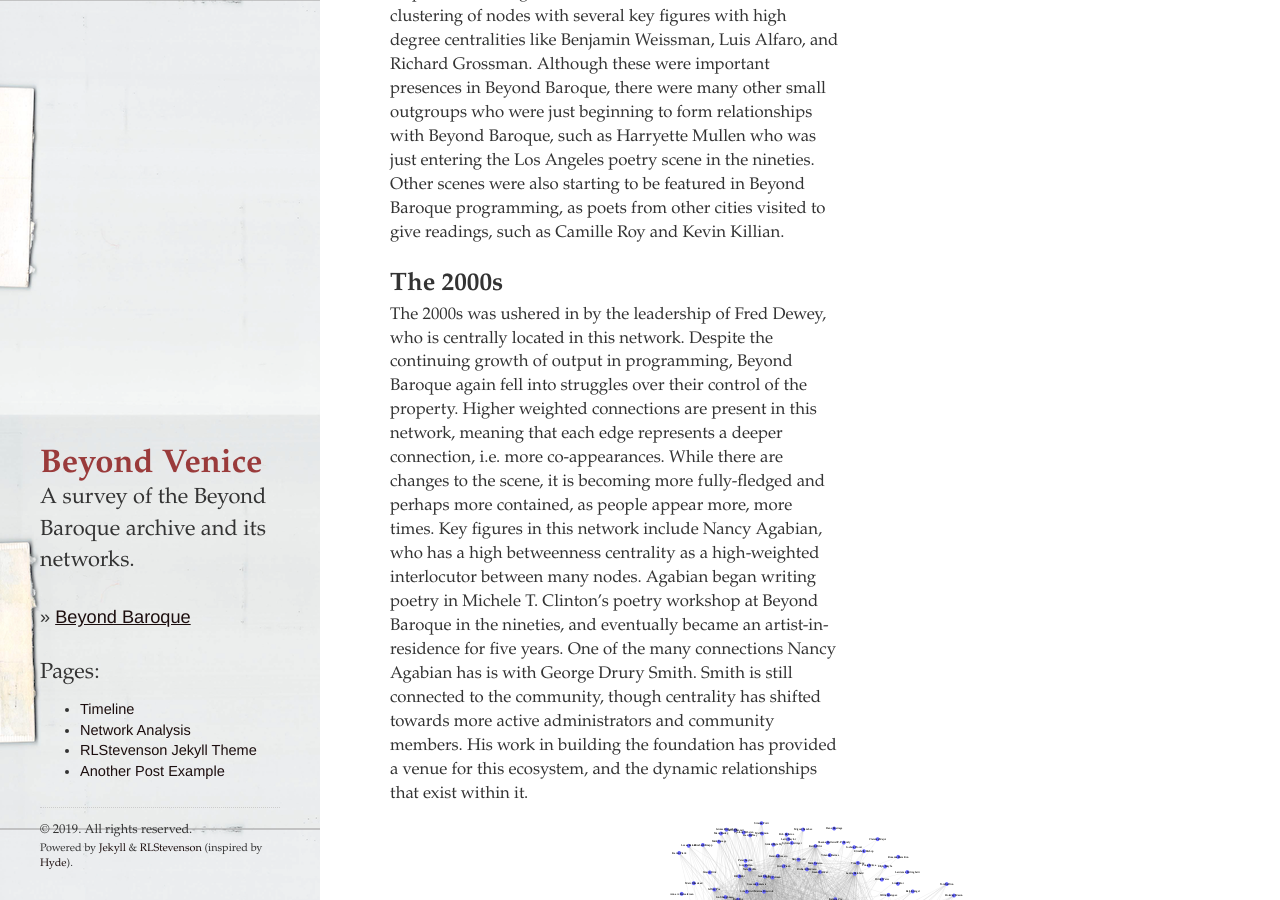
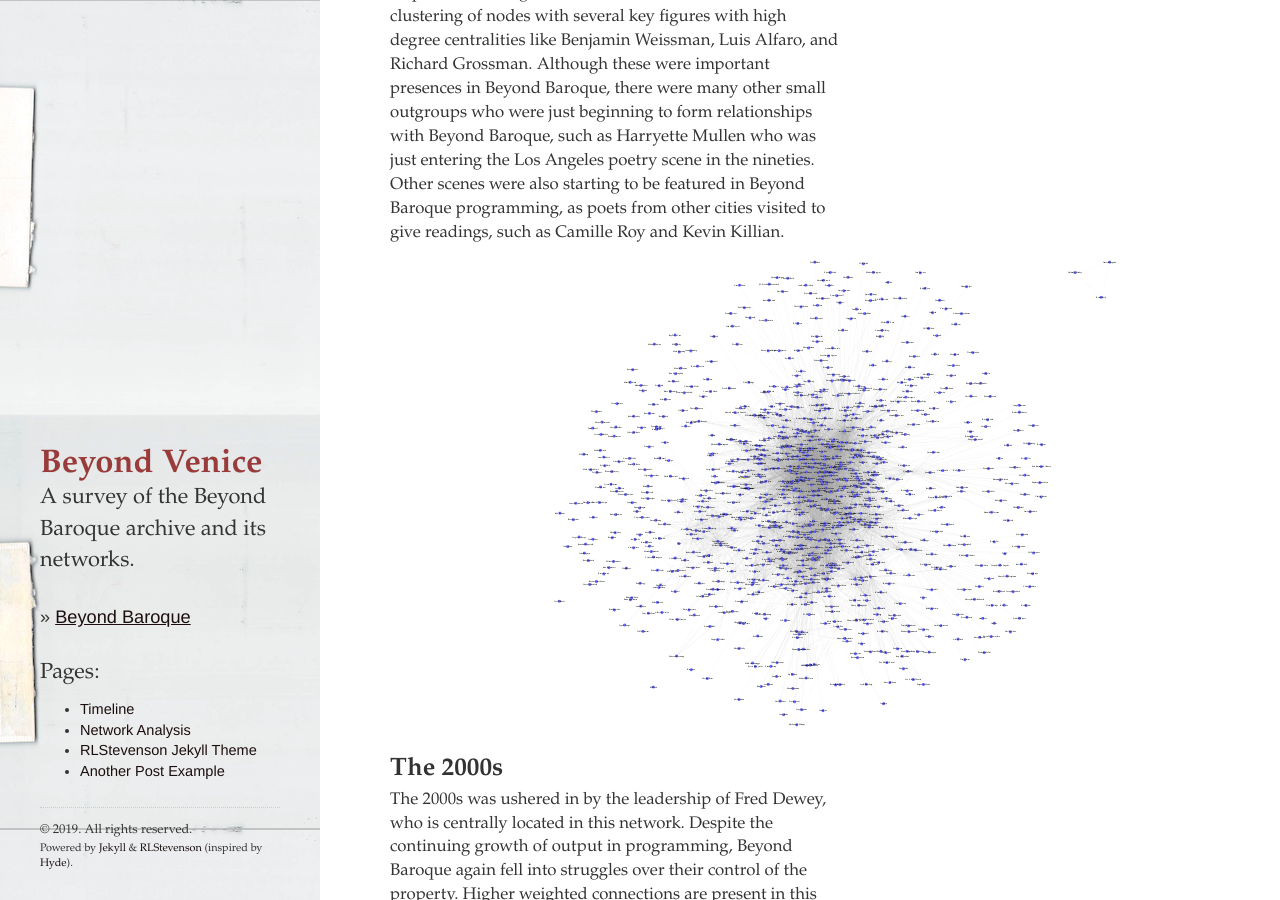
Before and after one commit to dylankarlsson/beyondvenice, a Jekyll site: the page built from _posts/2019-03-17-network-analysis.md, in a window 1280 px wide and 900 px high, scrolled down 2267 px. Built offline with Jekyll 4.4.1, drawn with Linux system fonts in a browser that asks for light colours.

Commit message:
Update 2019-03-17-network-analysis.md

```diff
--- a/_posts/2019-03-17-network-analysis.md
+++ b/_posts/2019-03-17-network-analysis.md
@@ -27,6 +27,8 @@
 
 After the financial struggles of the 1980s, Beyond Baroque saw a drastic growth in the number of connections between literary communities in Los Angeles. Despite this outgrowth of connections and a renewed vitality in the programming as a result of Fred Dewey’s early leadership as director of Beyond Baroque, the literary scene was in a sense more dispersed and fragmented. The network has a central clustering of nodes with several key figures with high degree centralities like Benjamin Weissman, Luis Alfaro, and Richard Grossman. Although these were important presences in Beyond Baroque, there were many other small outgroups who were just beginning to form relationships with Beyond Baroque, such as Harryette Mullen who was just entering the Los Angeles poetry scene in the nineties. Other scenes were also starting to be featured in Beyond Baroque programming, as poets from other cities visited to give readings, such as Camille Roy and Kevin Killian.
 
+![network](https://github.com/dylankarlsson/beyondvenice/blob/master/90onemode-weight.csv.png "1990s Network")
+
 ## The 2000s
 
 The 2000s was ushered in by the leadership of Fred Dewey, who is centrally located in this network. Despite the continuing growth of output in programming, Beyond Baroque again fell into struggles over their control of the property. Higher weighted connections are present in this network, meaning that each edge represents a deeper connection, i.e. more co-appearances. While there are changes to the scene, it is becoming more fully-fledged and perhaps more contained, as people appear more, more times. Key figures in this network include Nancy Agabian, who has a high betweenness centrality as a high-weighted interlocutor between many nodes. Agabian began writing poetry in Michele T. Clinton’s poetry workshop at Beyond Baroque in the nineties, and eventually became an artist-in-residence for five years. One of the many connections Nancy Agabian has is with George Drury Smith. Smith is still connected to the community, though centrality has shifted towards more active administrators and community members. His work in building the foundation has provided a venue for this ecosystem, and the dynamic relationships that exist within it.
```
